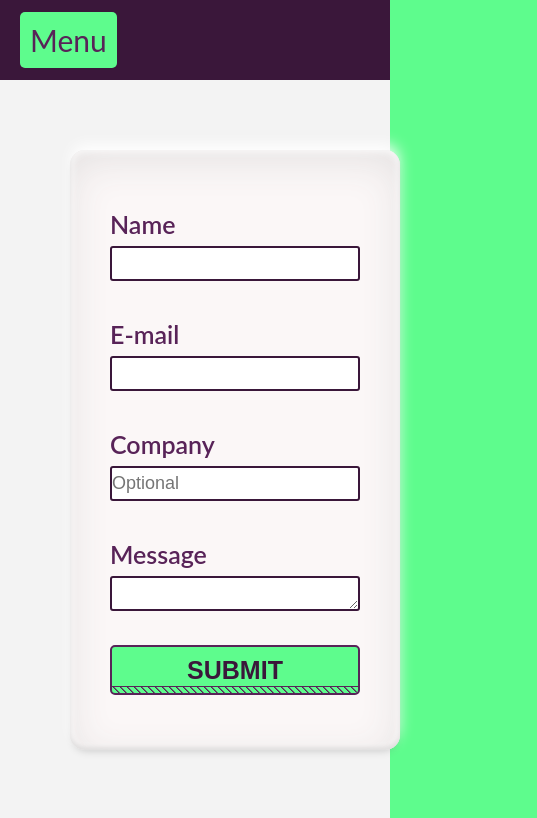
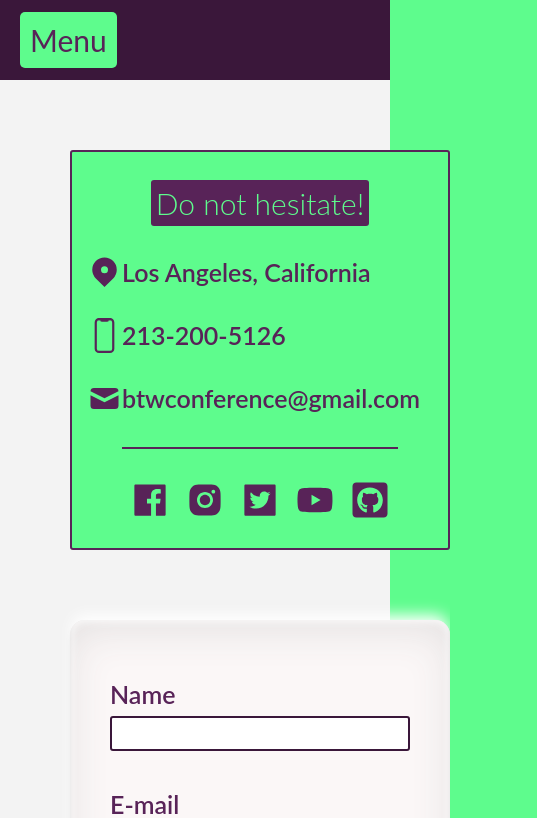
Before and after one commit to DownTown44/conference-uni, a React (Create React App) app: page /contact in a window 390 px wide. Shown: the top 818 px of the page, 537 px wide, since content can reach past the window. Built offline with nearby package versions, Linux system fonts and the light colour scheme.

Commit message:
Contact responsivity

```diff
--- a/src/css/style.css
+++ b/src/css/style.css
@@ -860,6 +860,28 @@ li {
     background-color: #582358;
     margin: 0 auto;
     margin-top: 1.8rem; }
+  @media only screen and (max-width: 1200px) {
+    .contact {
+      flex-direction: column-reverse;
+      justify-content: space-between; }
+      .contact__contactCard {
+        margin-top: 0;
+        margin-bottom: 7rem; } }
+  @media only screen and (max-width: 650px) {
+    .contact__formBox {
+      width: 45rem; }
+    .contact__contactCard {
+      width: 45rem; }
+      .contact__contactCard p {
+        margin-left: 10px; } }
+  @media only screen and (max-width: 600px) {
+    .contact__formBox {
+      width: 38rem; }
+    .contact__contactCard {
+      width: 38rem;
+      padding: 1.5rem; }
+      .contact__contactCard p {
+        margin-left: 0; } }
 
 .homePage {
   background-color: #f3f3f3;
--- a/src/sass/pages/_contact.scss
+++ b/src/sass/pages/_contact.scss
@@ -93,4 +93,43 @@
     margin: 0 auto;
     margin-top: 1.8rem;
   }
+
+  @media only screen and (max-width: 1200px) {
+    flex-direction: column-reverse;
+    justify-content: space-between;
+
+    &__contactCard {
+      margin-top: 0;
+      margin-bottom: 7rem;
+    }
+  }
+
+  @media only screen and (max-width: 650px) {
+    &__formBox {
+      width: 45rem;
+    }
+
+    &__contactCard {
+      width: 45rem;
+
+      p {
+        margin-left: 10px;
+      }
+    }
+  }
+
+  @media only screen and (max-width: 600px) {
+    &__formBox {
+      width: 38rem;
+    }
+
+    &__contactCard {
+      width: 38rem;
+      padding: 1.5rem;
+
+      p {
+        margin-left: 0;
+      }
+    }
+  }
 }
```
